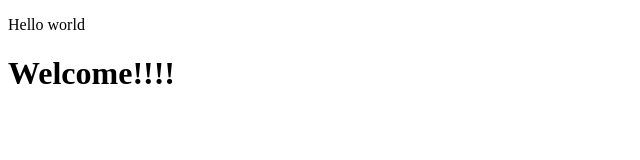
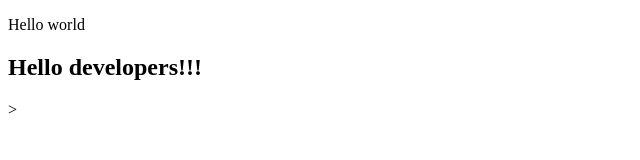
Before and after one commit to ccascosalinas/Evaluation-Git, a plain HTML site: page index.html in a window 1280 px wide. Shown: the whole page, without its empty margins (0-640 px from the left). Drawn offline with Linux system fonts and the light colour scheme.

Commit message:
First commit Cgc

```diff
--- a/index.html
+++ b/index.html
@@ -7,6 +7,6 @@
 </head>
 <body>
     <p>Hello world</p>
-    <h1>Welcome!!!!</h1>
+    <h2>Hello developers!!!</h2>>
 </body>
 </html>
```
